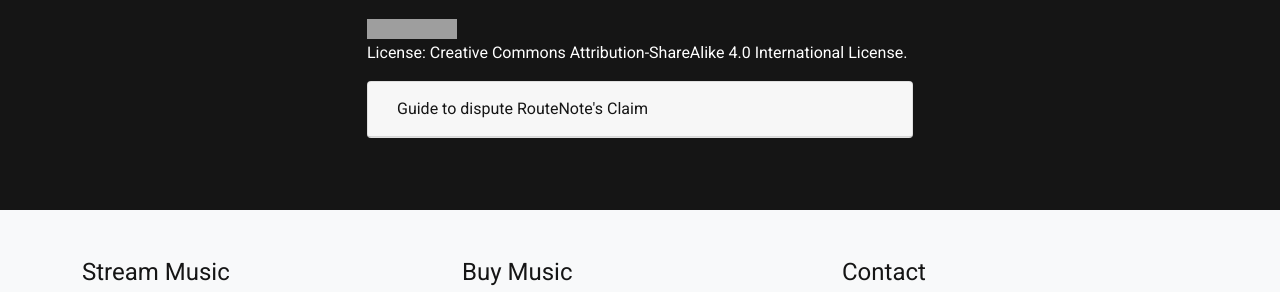
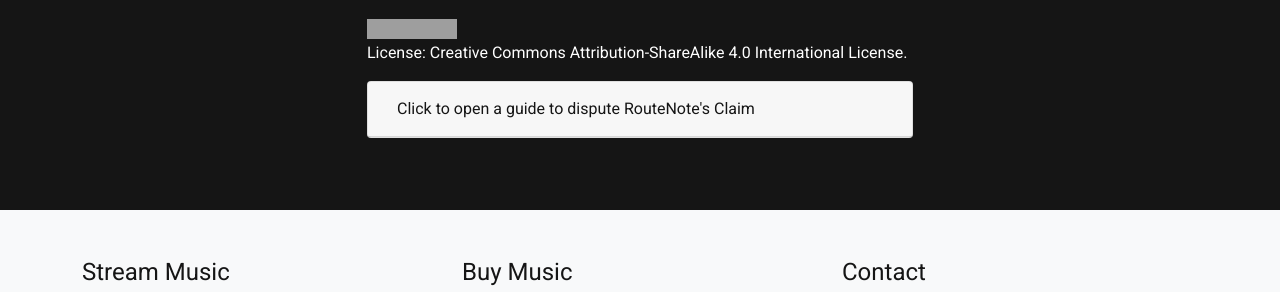
Before and after one commit to OlehBilozir/dimatis-website, a Jekyll site: the page built from licensing.md, in a window 1280 px wide and 1157 px high. Shown: the part 643-935 px from the top of the window. Built offline with Jekyll 4.4.1, drawn with Linux system fonts in a browser that asks for light colours; nearby versions of some CDN libraries; grey boxes are pictures that could not be loaded.

Commit message:
Update licensing.html

```diff
--- a/_layouts/licensing.html
+++ b/_layouts/licensing.html
@@ -57,7 +57,7 @@
                 <div id="accordion">
                   <div class="card">
                     <div class="card-header">
-                      <a class="btn text-dark text-start w-100 collapsed" data-bs-toggle="collapse" href="#collapseOne">Guide to dispute RouteNote's Claim</a>
+                      <a class="btn text-dark text-start w-100 collapsed" data-bs-toggle="collapse" href="#collapseOne">Click to open a guide to dispute RouteNote's Claim</a>
                     </div>
                     <div id="collapseOne" class="collapse" data-bs-parent="#accordion">
                       <div class="card-body text-dark">
```
